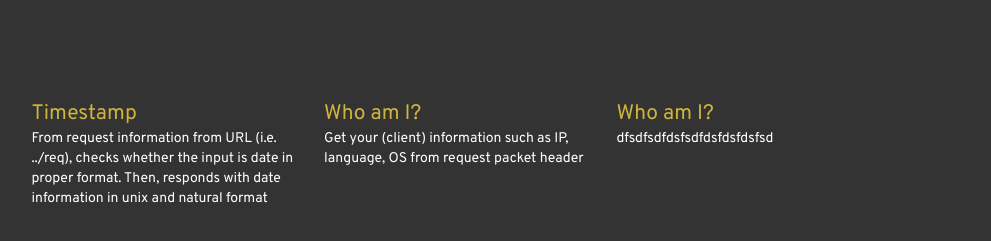
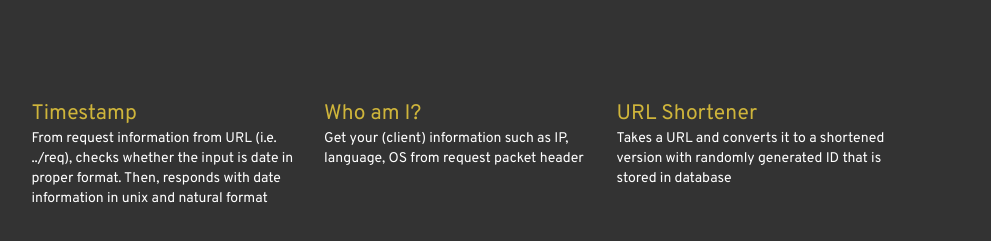
Before and after one commit to mishellscripts/api-ms, a website: page views/index.html in a window 1280 px wide. Shown: the part 185-426 px from the top of the page, without its empty margins (131-1122 px from the left). Drawn offline with nearby package versions, Linux system fonts and the light colour scheme.

Commit message:
Added url shortener link and description

```diff
--- a/views/index.html
+++ b/views/index.html
@@ -34,9 +34,9 @@
             </p>
           </div>
           <div class="col-md-3 entry">
-            <a href="#">Who am I?</a>
+            <a href="https://url-reduce.glitch.me/">URL Shortener</a>
             <p>
-              dfsdfsdfdsfsdfdsfdsfdsfsd
+              Takes a URL and converts it to a shortened version with randomly generated ID that is stored in database
             </p>
           </div>
         <div class="col-md-1"></div>
```
